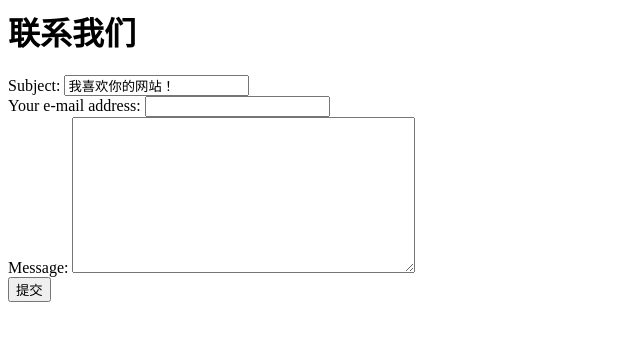
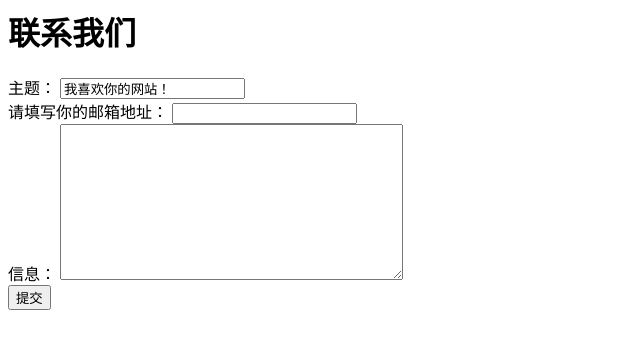
Before and after one commit to zhuguangjun2002/djangobook, a Django app: page /contact/ in a window 1280 px wide. Shown: the top 349 px of the page, without its empty margins (0-640 px from the left). Run offline with Django 3.2, Linux system fonts and the light colour scheme.

Commit message:
上一个版本中，因为使用更高`粒度`的定制，导致了我在`mysite/forms.py`文件中，通过`label`所汉化的三个`字段`，都被`模板文件`（`templates/contact_form.html`）被覆盖了。 所以，为了让其汉化生效，我修改了`模板文件`，使其显示中文。

```diff
--- a/templates/contact_form.html
+++ b/templates/contact_form.html
@@ -16,17 +16,17 @@
     <form action="" method="post" novalidate>
         <div class="field">
             {{ form.subject.errors }}
-            <lable for="id_subject">Subject:</lable>
+            <lable for="id_subject">主题：</lable>
             {{ form.subject }}
         </div>
         <div class="field">
             {{ form.email.errors }}
-            <label for="id_email">Your e-mail address:</label>
+            <label for="id_email">请填写你的邮箱地址：</label>
             {{ form.email }}
         </div>
         <div class="field">
             {{ form.message.errors }}
-            <label for="id_message">Message:</label>
+            <label for="id_message">信息：</label>
             {{ form.message }}
         </div>
         {% csrf_token %}
```
